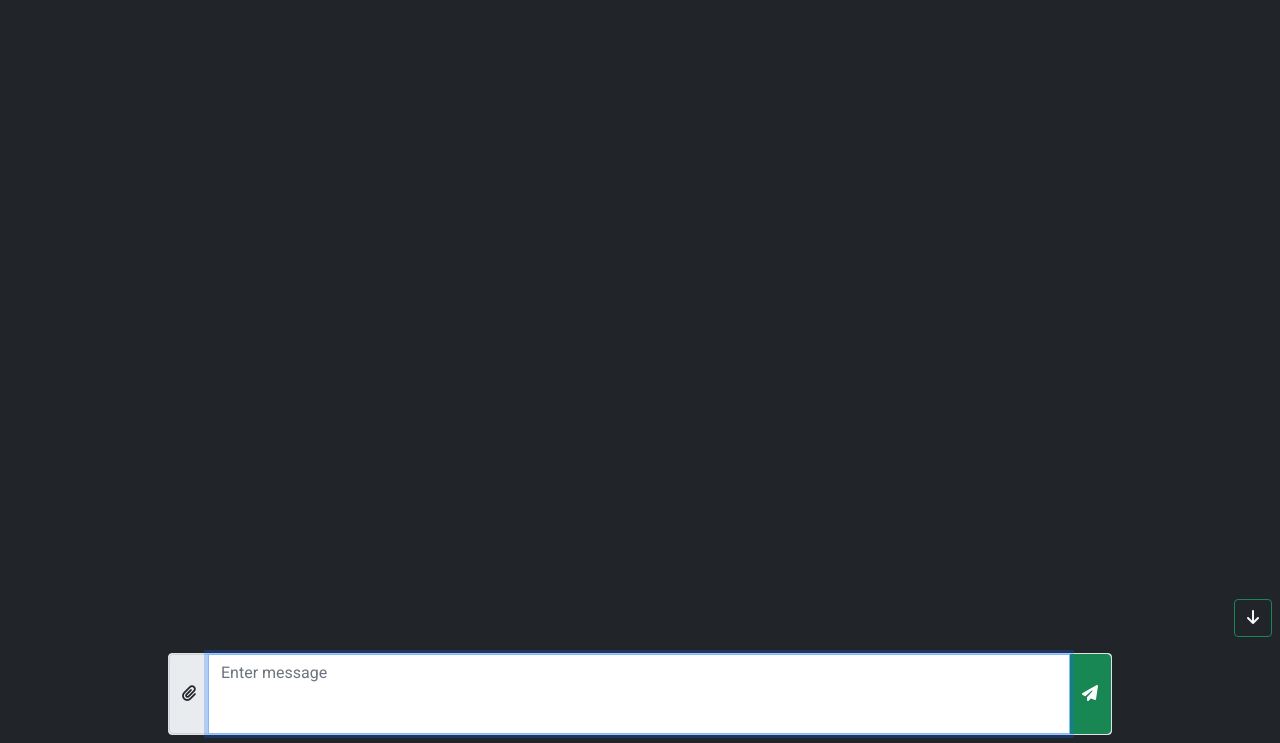
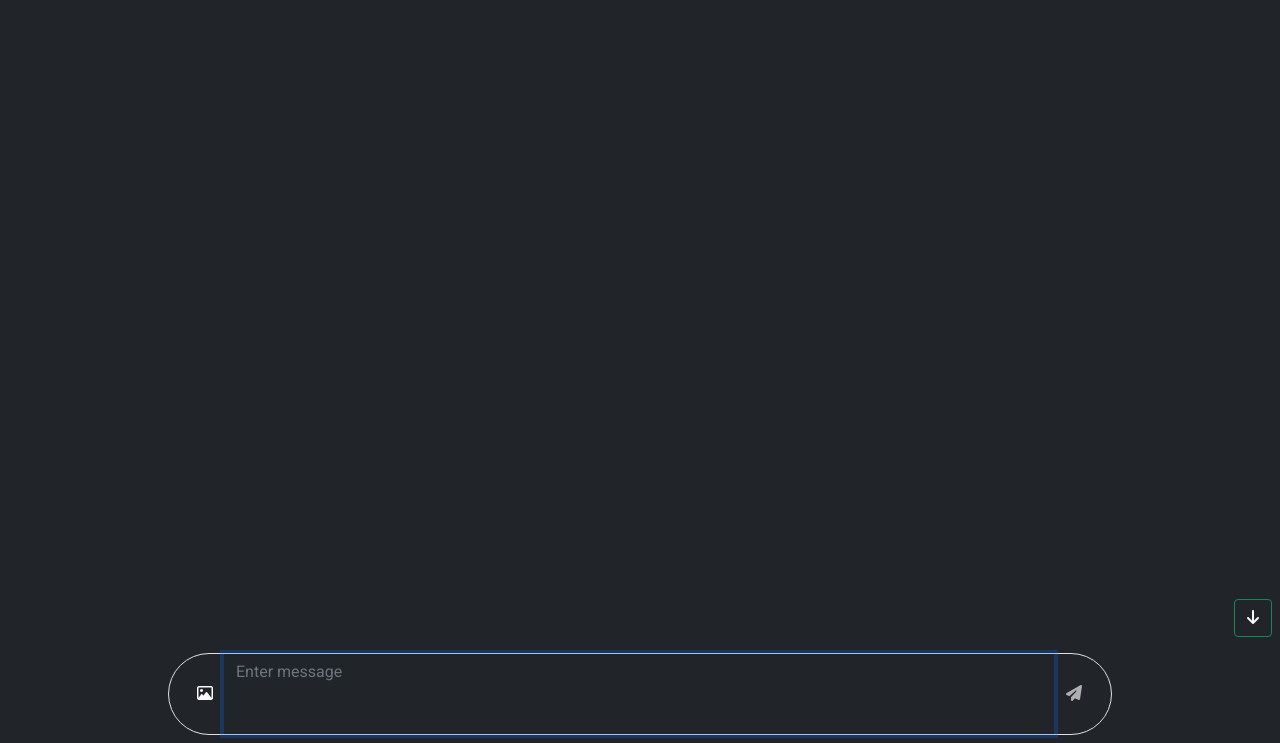
Before and after one commit to anthonyalando8/antho-ai, a Django app: template main/templates/main/chat.html in a window 1280 px wide. Shown: the part 57-800 px from the top of the page. Run offline with Django 5.2, Linux system fonts and the light colour scheme; the template is opened without the code that fills it: values that come from a table or form of the project are taken from there, others are empty; some libraries are stand-ins or nearby versions.

Commit message:
homepage enhanced

```diff
--- a/chatbot/forms.py
+++ b/chatbot/forms.py
@@ -7,7 +7,10 @@ class CreateChatForm(forms.ModelForm):
         model = Chat
         fields = ["image", "message"]
         widgets = {
-            'message': forms.Textarea(attrs={'placeholder': 'Enter message',  'class': 'form-control', 'aria-describedby':"basic-addon1"}),
+            'message': forms.Textarea(attrs={'placeholder': 'Enter message',
+                                             'class': 'form-control bg-transparent text-light border-0',
+                                             'aria-describedby':"basic-addon1",
+                                             'id':"id_message"}),
             'image': forms.FileInput(attrs={'class': 'form-control-file image-input'}),
         }
     def __init__(self, *args, **kwargs):
--- a/main/templates/main/chat.html
+++ b/main/templates/main/chat.html
@@ -73,23 +73,31 @@ Engage in dynamic conversations on SoftConnect. Interact with our AI model for i
             <button class="btn btn-success text-light m-2 bg-transparent" id="adjust-chat-button"><i class="fa-solid fa-arrow-down"></i></button>
         </div>
     </div>
-    <div class="bg-light m-2 border rounded" id="chat-form">
+    <div class="bg-transparent m-2 border rounded-pill ps-3 pe-3" id="chat-form">
         <form method="post" id="form" enctype="multipart/form-data">
             {% csrf_token %}
-            <div class="input-group">
-                <span class="input-group-text" id="basic-addon1">
-                    <label for="id_image" id="lbl-upload-image">
-                        <i class="fa-solid fa-paperclip"></i>
+            <div class="input-group ">
+                <span class="input-group-text bg-transparent border-0" id="basic-addon1">
+                    <label for="id_image" class="text-light bg-transparent" id="lbl-upload-image">
+                        <i class="fa-regular fa-image"></i>
                     </label>
                     {{ form.image }}
                 </span>
                 {{ form.message }}
-                <button type="submit" id="btn-submit"class="btn btn-success btn-block"><i class="fa-solid fa-paper-plane"></i></button>
+                <button type="submit" id="btn-submit"class="btn text-light btn-block disabled"><i class="fa-solid fa-paper-plane "></i></button>
             </div>
         </form>
     </div>
 </div>
 <script>
+    $('#id_message').on('input', function() {
+        var text = $(this).val().trim(); // Trim to remove whitespace
+        if (text === '') {
+            $('#btn-submit').addClass('disabled');
+        } else {
+            $('#btn-submit').removeClass('disabled');
+        }
+    });
     function adjustChatContainer() {
         $("#chat-container").addClass("w-75");
         $(window).resize(function(){
--- a/main/templates/main/index.html
+++ b/main/templates/main/index.html
@@ -7,7 +7,7 @@
 {% block content %}
 <div class="  text-white h-100 w-100">
     <div class="row w-100">
-        <div class="col-md-5">
+        <div class="col-md-12 d-flex justify-content-center flex-column align-items-center">
             <div class="">
                 <img class="img-fluid"  src="https://ik.imagekit.io/anthonyalando/Soft_Connect/SOFTCHAT.png?updatedAt=1713881652505" alt="AI background"/>
             </div>
@@ -22,7 +22,7 @@
 
         </div>
 
-        <div class="col-md-7 d-flex justify-content-center flex-column align-items-center text-info">
+        <!-- <div class="col-md-7 d-flex justify-content-center flex-column align-items-center text-info">
              <p class="p-4">
                 Hello {% if user.is_authenticated %}
                         {{user.username}}
@@ -34,7 +34,7 @@
             <p class="text-center p-4">
                 <span class="h1">Welcome to <span class="">Soft Connect </span></span>
             </p>
-        </div>
+        </div> -->
     </div>
 
 </div>
```
